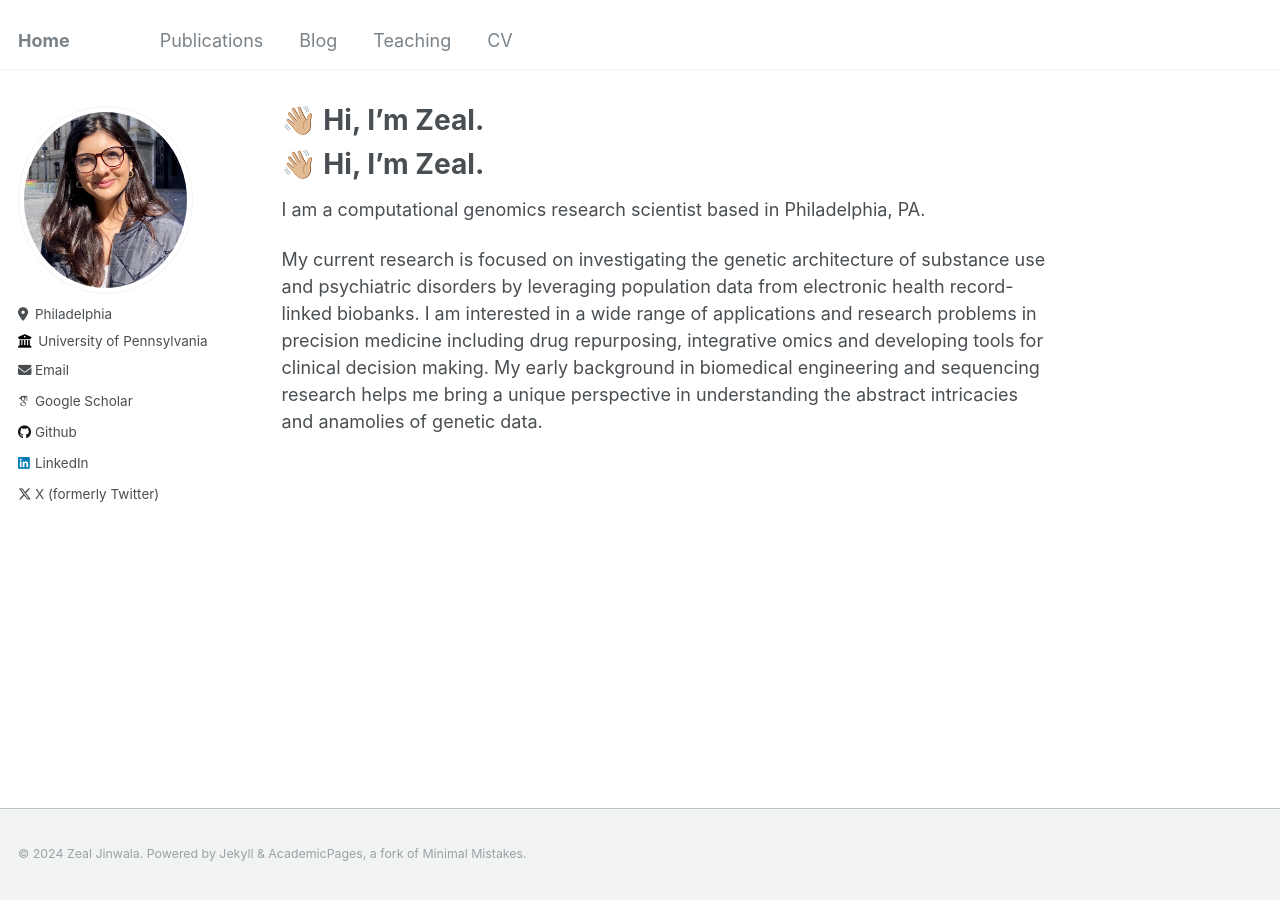
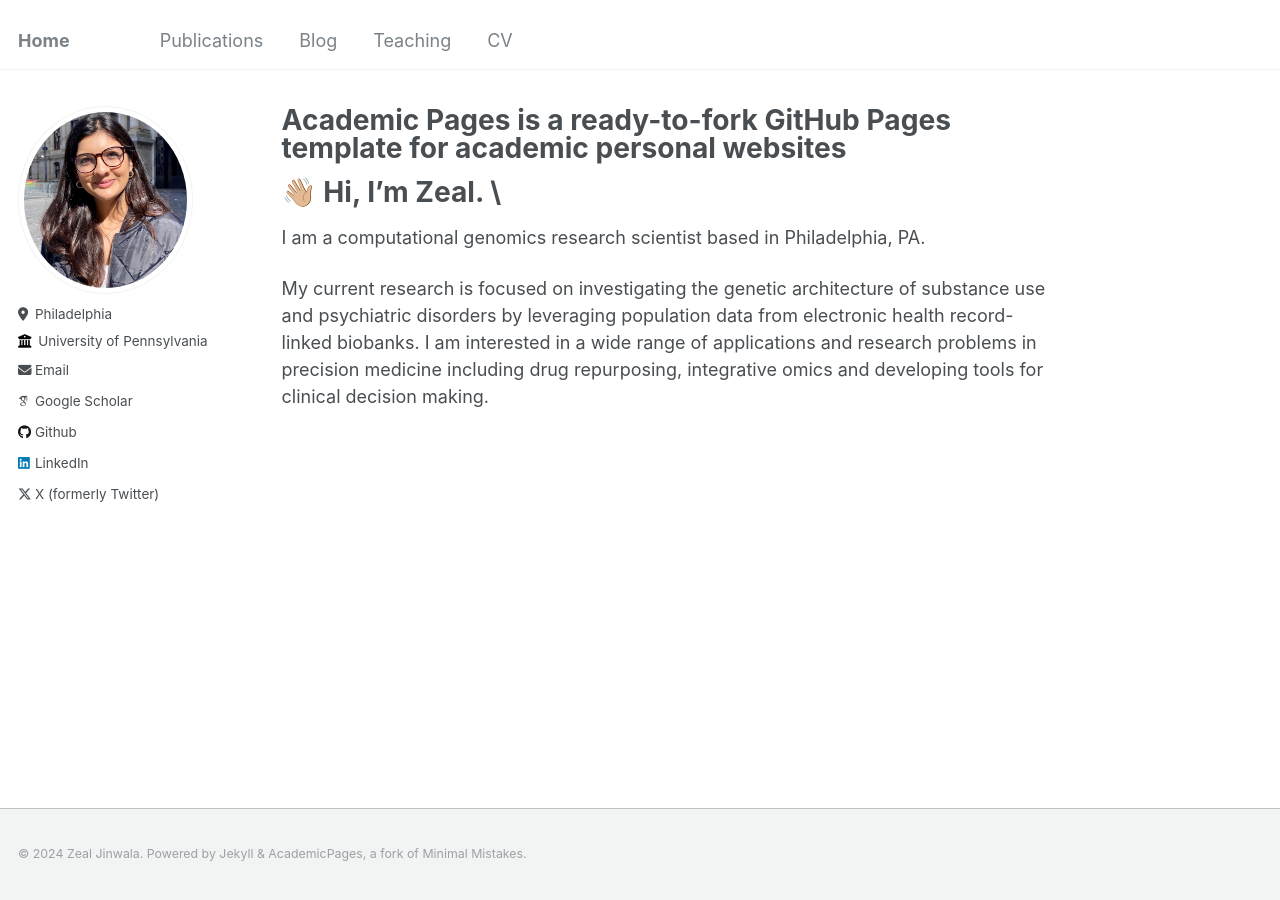
Before and after one commit to zealjinwala/zealjinwala.github.io, a Jekyll site: the page built from _pages/about.md, in a window 1280 px wide. Built offline with Jekyll 4.4.1, drawn with Linux system fonts in a browser that asks for light colours; some web fonts are replaced; our own code applies the rules of GitHub Pages for plain Markdown files.

Commit message:
about me

```diff
--- a/_pages/about.md
+++ b/_pages/about.md
@@ -1,14 +1,14 @@
 ---
 permalink: /
-title: #"Academic Pages is a ready-to-fork GitHub Pages template for academic personal websites"
+title: "Academic Pages is a ready-to-fork GitHub Pages template for academic personal websites"
 author_profile: true
 redirect_from:
   - /about/
   - /about.html
 ---
 
-# 👋🏼 Hi, I'm Zeal.
+# 👋🏼 Hi, I'm Zeal. \\
 
 I am a computational genomics research scientist based in Philadelphia, PA.
 
-My current research is focused on investigating the genetic architecture of substance use and psychiatric disorders by leveraging population data from electronic health record-linked biobanks. I am interested in a wide range of applications and research problems in precision medicine including drug repurposing, integrative omics and developing tools for clinical decision making. My early background in biomedical engineering and sequencing research helps me bring a unique perspective in understanding the abstract intricacies and anamolies of genetic data.
+My current research is focused on investigating the genetic architecture of substance use and psychiatric disorders by leveraging population data from electronic health record-linked biobanks. I am interested in a wide range of applications and research problems in precision medicine including drug repurposing, integrative omics and developing tools for clinical decision making.
```
